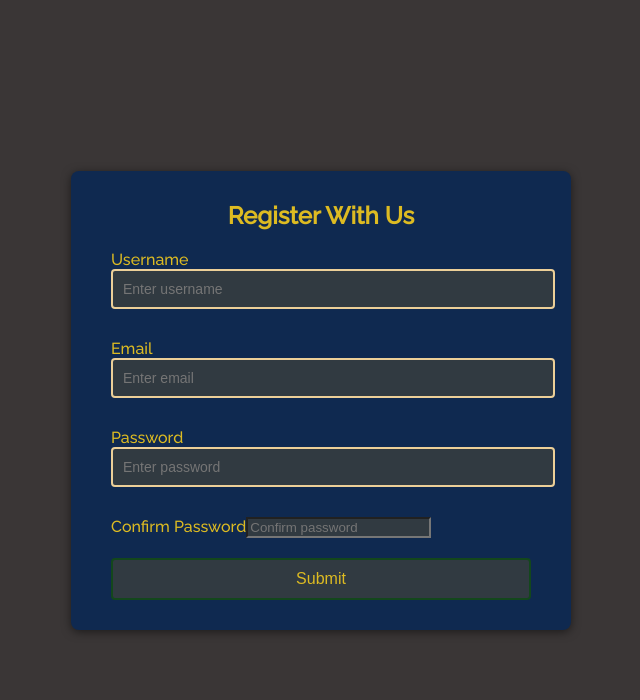
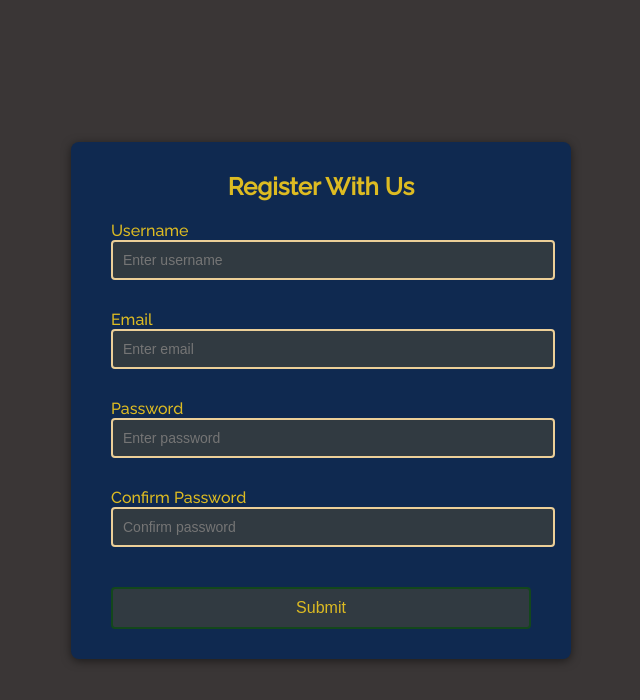
Before and after one commit to CoreyJamesLynch/FormValidator, a React (Create React App) app: page / in a window 1280 px wide. Shown: the top 700 px of the page, without its empty margins (319-959 px from the left). Built offline with nearby package versions, Linux system fonts and the light colour scheme.

Commit message:
Add styled components to Password2Input.js

```diff
--- a/src/Components/Password2Input.js
+++ b/src/Components/Password2Input.js
@@ -1,12 +1,14 @@
 import React from 'react';
 import PropTypes from 'prop-types';
 
+import FormControl, { FormControlInput } from './StyledFormComponent';
+
 const Password2Input = ({ password, errors, register }) => {
   return (
-    <div className="form-control">
+    <FormControl>
       <label htmlFor="password2">
         Confirm Password
-        <input
+        <FormControlInput
           type="password"
           placeholder="Confirm password"
           name="password2"
@@ -25,7 +27,7 @@ const Password2Input = ({ password, errors, register }) => {
           <small>Passwords must match</small>
         )}
       </label>
-    </div>
+    </FormControl>
   );
 };
 
```
Also changed, not shown: src/Components/FormComponent.css (+0 -14 lines).
